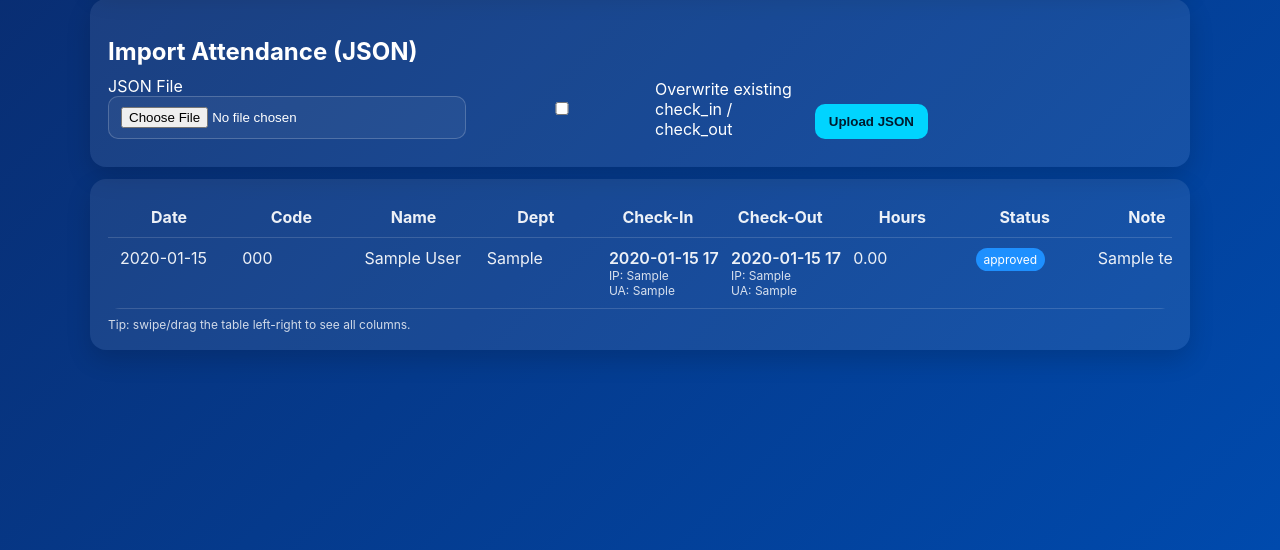
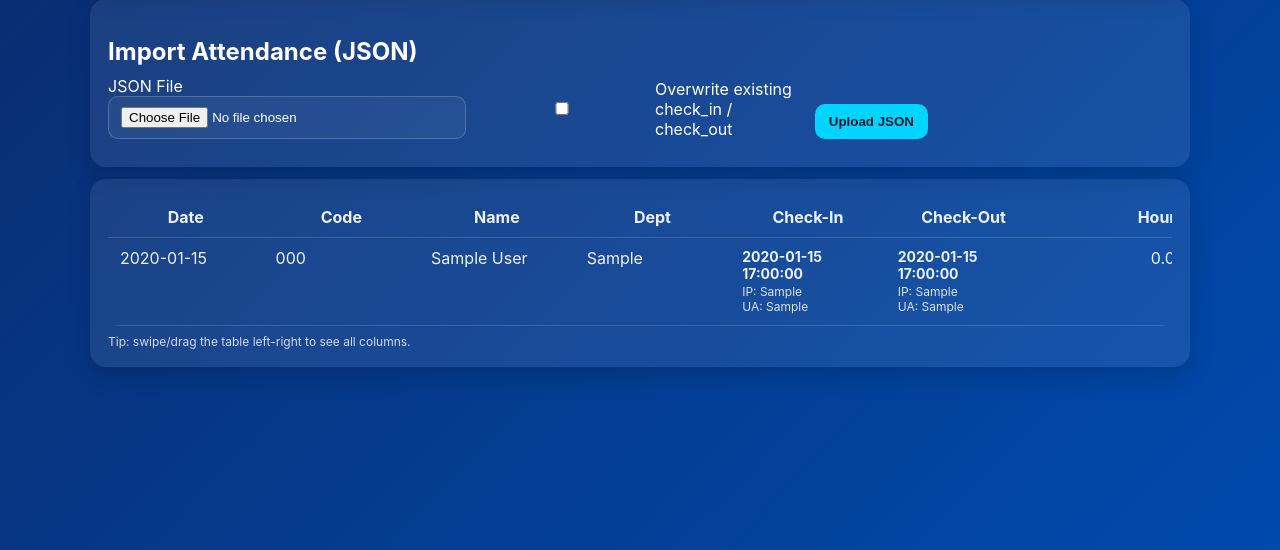
Before and after one commit to nandamiftahul/tbr_attendance, a Flask app: page /attendance/list in a window 1280 px wide. Shown: the part 250-800 px from the top of the page. Run offline with Flask 3, Linux system fonts and the light colour scheme; a user stored in the database is signed in; tables that the repository leaves empty hold one stand-in row (values such as "Sample post").

Commit message:
edit record.html

```diff
--- a/templates/attendance_list.html
+++ b/templates/attendance_list.html
@@ -48,11 +48,8 @@
     </button>
   </div>
 
-  <div id="attImportResult"
-       style="margin-top:10px; font-size:13px; opacity:.9;">
-  </div>
+  <div id="attImportResult" style="margin-top:10px; font-size:13px; opacity:.9;"></div>
 </div>
-
 
 <div class="card" style="margin-top:12px;">
   <div class="tablewrap">
@@ -78,21 +75,21 @@
           <td class="truncate" title="{{ r.employee.name }}">{{ r.employee.name }}</td>
           <td class="truncate" title="{{ r.employee.dept or '' }}">{{ r.employee.dept or '' }}</td>
 
-          <td>
+          <td class="col-ci">
             <div class="dt">{{ r.check_in_local_str }}</div>
             <div class="meta">IP: {{ r.check_in_ip or '' }}</div>
             <div class="meta ua" title="{{ r.check_in_ua or '' }}">UA: {{ r.check_in_ua or '' }}</div>
           </td>
 
-          <td>
+          <td class="col-co">
             <div class="dt">{{ r.check_out_local_str }}</div>
             <div class="meta">IP: {{ r.check_out_ip or '' }}</div>
             <div class="meta ua" title="{{ r.check_out_ua or '' }}">UA: {{ r.check_out_ua or '' }}</div>
           </td>
 
-          <td>{{ '%.2f'|format(r.duration_hours) }}</td>
-          <td><span class="badge">{{ r.status }}</span></td>
-          <td class="truncate" title="{{ r.note or '' }}">{{ r.note or '' }}</td>
+          <td class="col-hours">{{ '%.2f'|format(r.duration_hours) }}</td>
+          <td class="col-status"><span class="badge">{{ r.status }}</span></td>
+          <td class="col-note truncate" title="{{ r.note or '' }}">{{ r.note or '' }}</td>
         </tr>
         {% endfor %}
       </tbody>
@@ -105,7 +102,7 @@
 </div>
 
 <style>
-/* make table scrollable horizontally */
+/* ===== TABLE WRAPPER ===== */
 .tablewrap{
   width:100%;
   overflow-x:auto;
@@ -113,60 +110,68 @@
   border-radius: 12px;
 }
 
-/* keep table readable */
+/* ===== BASE TABLE ===== */
 .table-fixed{
-  min-width: 1100px;   /* important so scroll appears */
+  min-width: 1400px; /* bikin CI/CO lega */
 }
 
-.table-fixed th, .table-fixed td{
+.table-fixed th,
+.table-fixed td{
   vertical-align: top;
-  white-space: nowrap; /* default tetap nowrap */
+  white-space: nowrap;
+  padding: 10px 12px;
+  color: rgba(255,255,255,0.92);
 }
 
-/* allow some columns to wrap/fit */
-/* kolom yang memang perlu wrap agar kebaca */
-.col-ci, .col-co, .col-note {
+/* ===== SMALL COLUMNS ===== */
+.col-date   { min-width: 90px;  }
+.col-code   { min-width: 60px;  }
+.col-hours  { min-width: 60px;  text-align: right; }
+.col-status { min-width: 90px;  }
+.col-note   { min-width: 140px; }
+
+/* ===== IDENTITY ===== */
+.col-name { min-width: 170px; }
+.col-dept { min-width: 130px; }
+
+/* ===== CHECK-IN / CHECK-OUT (FOCUS UTAMA) ===== */
+.col-ci,
+.col-co{
+  min-width: 420px;
   white-space: normal !important;
-  min-width: 320px;          /* sebelumnya 260, kita lebarkan */
 }
 
-/* UA dan meta boleh wrap + pecah kata panjang */
-/* perbesar kolom check-in/out */
-.col-ci, .col-co{
-  white-space: normal;
-  min-width: 380px;   /* dari 260 -> 380 */
+/* ===== CONTENT INSIDE CI / CO ===== */
+.dt{
+  font-weight: 700;
+  font-size: 14px;
+  margin-bottom: 2px;
 }
 
-/* note diperkecil */
-.col-note{
+.meta{
+  font-size: 12px;
+  opacity: .9;
+  line-height: 1.3;
   white-space: normal;
-  min-width: 160px;   /* dari 260 -> 160 */
+  word-break: break-word;
+  overflow-wrap: anywhere;
 }
 
-/* kolom-kolom kecil */
-.col-date{ min-width: 95px; }    /* dari 110 */
-.col-code{ min-width: 60px; }    /* dari 80 */
-.col-hours{ min-width: 60px; }   /* dari 80 */
-.col-status{ min-width: 90px; }  /* dari 110 */
-
-/* kolom identitas biarin */
-.col-name{ min-width: 180px; }
-.col-dept{ min-width: 140px; }
-
-
-.dt{ font-weight: 600; }
-.meta{ font-size: 12px; opacity: .9; }
-
-/* truncate long text */
+/* ===== TRUNCATE (HANYA UNTUK NAME/DEPT/NOTE) ===== */
 .truncate{
-  max-width: 260px;          /* naikin dari 220 biar lebih lega */
+  max-width: 180px;
   overflow: hidden;
   text-overflow: ellipsis;
-  white-space: nowrap;
+  white-space: nowrap !important;
 }
 
-/* ensure text contrast (in case base theme makes it faint) */
-.table-fixed td, .table-fixed th { color: rgba(255,255,255,0.92); }
+/* ===== BADGE ===== */
+.badge{
+  display:inline-block;
+  padding: 4px 10px;
+  border-radius: 999px;
+  font-size: 12px;
+}
 </style>
 
 <script>
@@ -197,9 +202,7 @@ async function uploadAttendanceJson(){
       return;
     }
 
-    out.textContent =
-      `Sukses ✔ created=${j.created}, updated=${j.updated}, skipped=${j.skipped}`;
-
+    out.textContent = `Sukses ✔ created=${j.created}, updated=${j.updated}, skipped=${j.skipped}`;
     setTimeout(()=>location.reload(), 800);
 
   }catch(e){
@@ -208,5 +211,4 @@ async function uploadAttendanceJson(){
 }
 </script>
 
-
 {% endblock %}
```
